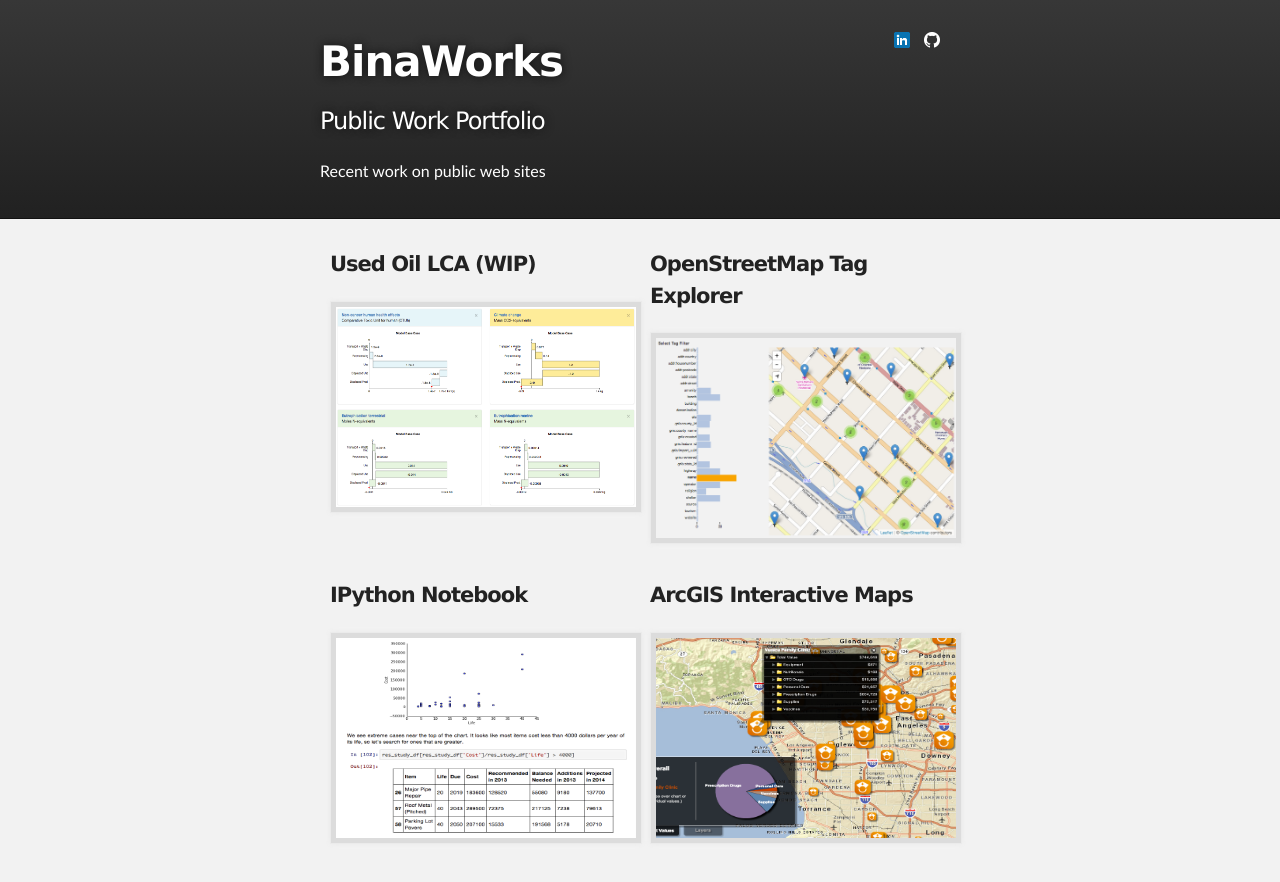
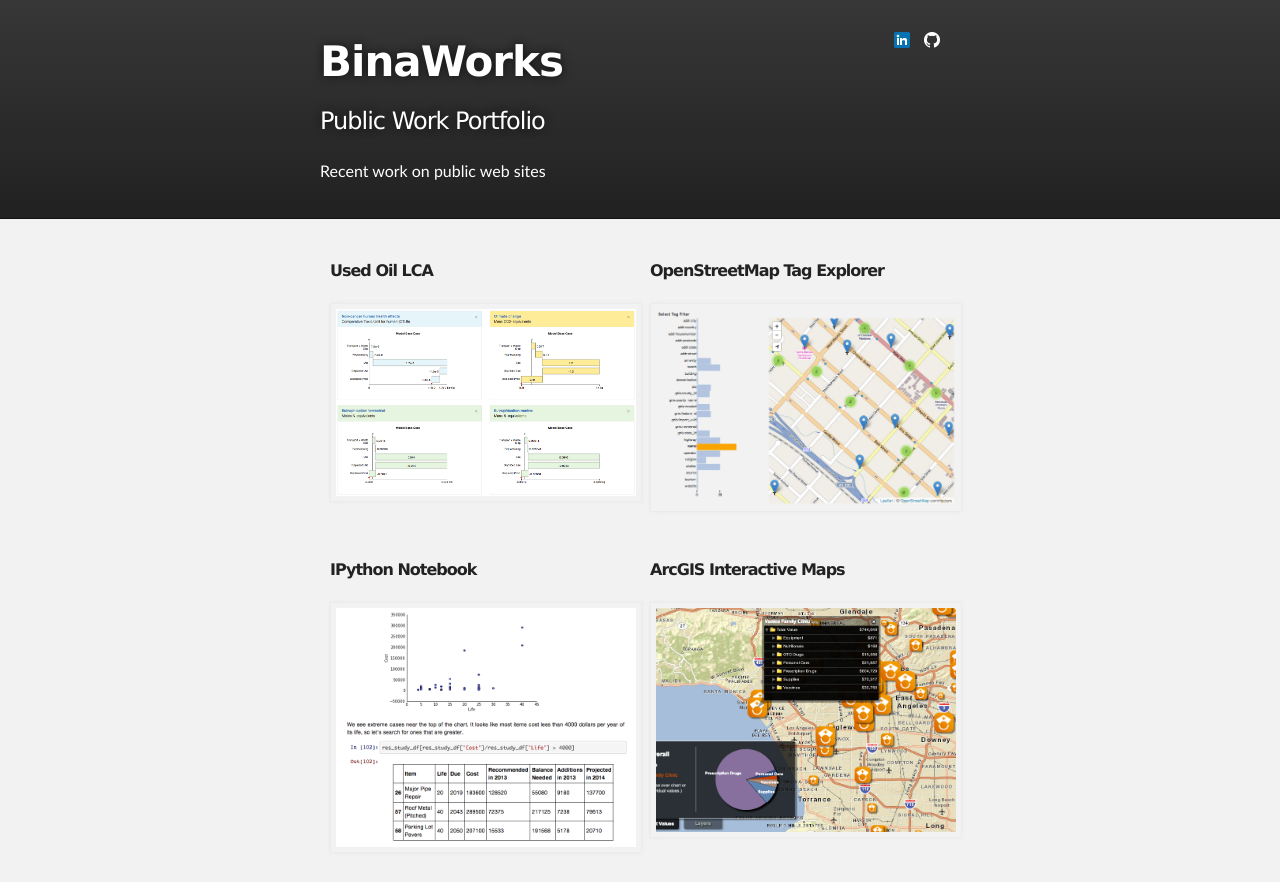
Before and after one commit to binaworks/binaworks.github.io, a plain HTML site: page index.html in a window 1280 px wide. Shown: the top 882 px of the page. Drawn offline with Linux system fonts and the light colour scheme.

Commit message:
Adjust style

```diff
--- a/index.html
+++ b/index.html
@@ -37,13 +37,13 @@
         <table>
             <tr>
                 <td>
-                    <h4>Used Oil LCA (WIP)</h4>
+                    <h6>Used Oil LCA</h6>
                     <a href="http://uo-lca.github.io/dist/index.html">
                     <img alt="fragmentlcia" title="Used Oil LCA" src="images/FragmentLcia.png">
                 </a>
                 </td>
                 <td>
-                    <h4>OpenStreetMap Tag Explorer</h4>
+                    <h6>OpenStreetMap Tag Explorer</h6>
                     <a href="http://binaworks.github.io/osmtagviz/index.html">
                         <img alt="osmtagviz" title="OpenStreetMap Tag Explorer" src="images/OsmTagViz.png">
                     </a>
@@ -51,14 +51,14 @@
             </tr>
             <tr>
                 <td>
-                    <h4>IPython Notebook</h4>
+                    <h6>IPython Notebook</h6>
                     <a href="http://nbviewer.ipython.org/6517961">
                     <img alt="PyDataReserveStudy.ipynb" title="PyDataReserveStudy.ipynb"
                          src="images/PyDataReserveStudy.png">
                 </a>
                 </td>
                 <td>
-                    <h4>ArcGIS Interactive Maps</h4>
+                    <h6>ArcGIS Interactive Maps</h6>
                     <a href="http://www.directrelief.org/maps">
                         <img alt="Direct Relief Aid Distribution Maps" title="Direct Relief Aid Distribution Maps"
                              src="images/DirectReliefAidDistributionMap.png">
--- a/stylesheets/stylesheet.css
+++ b/stylesheets/stylesheet.css
@@ -442,19 +442,12 @@
   padding-top: 20px;
 }
 
-img
+
+td:hover
 {
-    background: gainsboro;
-    padding: 5px;
-    height: 200px;
-/*
-    max-width: 95%;
-*/
+    background: gainsboro;;
 }
-img:hover
-{
-    background: steelblue;
-}
+
 table {
   border: none;
   margin-bottom: 10px;
@@ -462,7 +455,7 @@
 
 td {
   border: none;
-  padding-top: 0px;
+  /*padding-top: 0px;*/
   width: 50%;
  }
 
```
